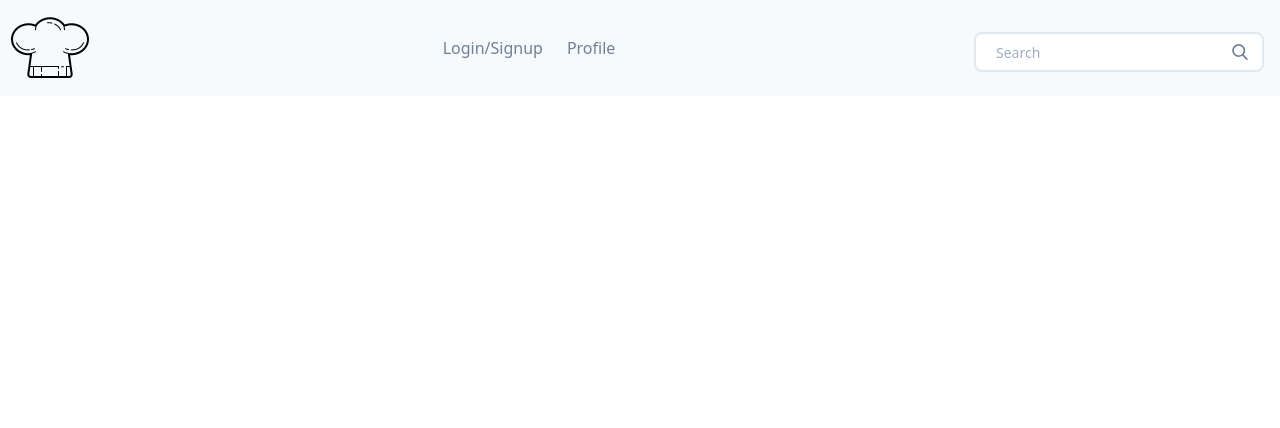
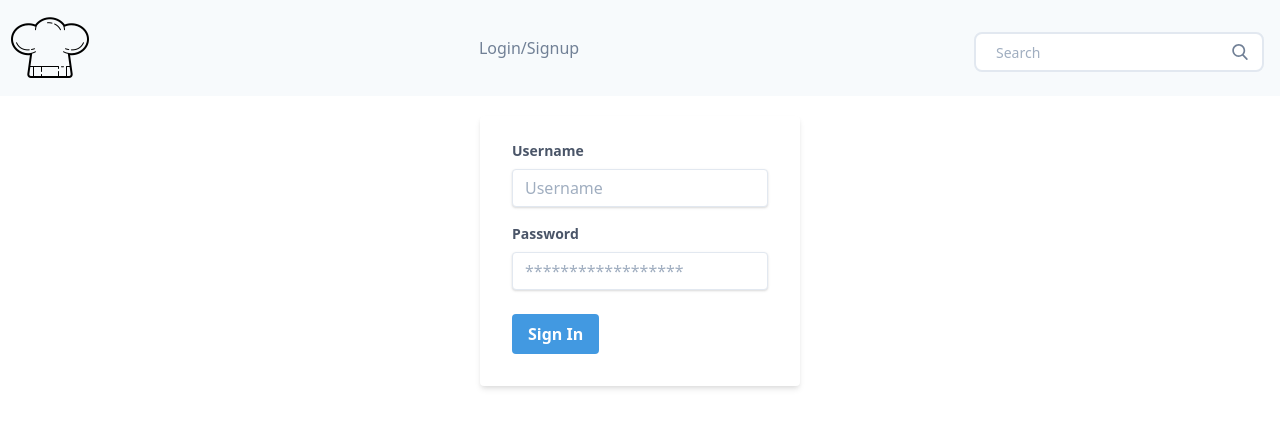
Before and after one commit to dominikvrbic/cooking-frontend, a React (Create React App) app: page /login in a window 1280 px wide. Shown: the top 428 px of the page. Built offline with nearby package versions, Linux system fonts and the light colour scheme.

Commit message:
We Recomend section on homepage

```diff
--- a/src/components/Navbar.tsx
+++ b/src/components/Navbar.tsx
@@ -13,19 +13,19 @@ export const Navbar = (props: Props) => {
         <Link to='/login'>
           <li className='text-gray-600 mx-3 '>Login/Signup</li>
         </Link>
-        <Link to='/profile'>
+        {/* <Link to='/profile'>
           <li className='text-gray-600 mx-3 '>Profile</li>
-        </Link>
+        </Link> */}
       </ul>
-      <div className='pt-2 relative mx-right mx-4 text-gray-600'>
+      <div className='pt-2 relative mx-right mx-4 text-gray-600 '>
         <input
-          className='border-2 border-gray-300 bg-white h-10 px-5 pr-16 rounded-lg text-sm focus:outline-none'
+          className='border-2 border-gray-300 bg-white h-10 px-5 pr-16 rounded-lg text-sm focus:outline-none '
           type='search'
           name='search'
           placeholder='Search'
         />
         <button type='submit' className='absolute right-0 top-0 mt-5 mr-4'>
-          <Search className='text-gray-600 h-4 w-4 fill-current' />
+          <Search className='text-gray-600 h-4 w-4 fill-current ' />
         </button>
       </div>
     </div>
--- a/src/components/WeRecomendCard.tsx
+++ b/src/components/WeRecomendCard.tsx
@@ -5,22 +5,27 @@ export const WeRecomendCard = (props: any) => {
   const { weRecomend } = props;
   const img = weRecomend.image.url;
   const user = weRecomend.users_permissions_user;
-
   return (
-    <Link to={`/recipe/:${weRecomend.slug}`}>
-      <div>
-        <div className='max-w-sm w-full lg:max-w-full lg:flex mx-5 mt-5'>
+    <>
+      <h1 className='text-3xl text-gray-800 text-center pt-10'>We Recomend</h1>
+      <Link
+        to={`/recipe/:${weRecomend.slug}`}
+        className='max-w-sm w-full lg:max-w-full lg:flex mx-5 mt-5 '>
         <div
-            className='h-48 lg:h-auto lg:w-48 flex-none bg-cover rounded-t lg:rounded-t-none lg:rounded-l text-center overflow-hidden'
+          className='h-48 lg:h-auto lg:w-48 flex-none bg-cover rounded-t lg:rounded-t-none lg:rounded-l text-center '
           style={{
             backgroundImage: `url(http://localhost:1337${img})`,
-            }}
-            title='Woman holding a mug'></div>
-          <div className='border-r border-b border-l border-gray-400 lg:border-l-0 lg:border-t lg:border-gray-400 bg-white rounded-b lg:rounded-b-none lg:rounded-r p-4 flex flex-col justify-between leading-normal'>
+          }}></div>
+        <div className='border-r border-b border-l border-gray-400 lg:border-l-0 lg:border-t lg:border-gray-400 bg-white rounded-b lg:rounded-b-none lg:rounded-r p-4 flex flex-col justify-between leading-normal '>
           <div className='mb-8'>
             <div className='text-gray-900 font-bold text-xl mb-2'>
               {weRecomend.name}
             </div>
+            <p className='text-gray-700 text-base'>
+              Lorem ipsum dolor sit amet, consectetur adipisicing elit.
+              Voluptatibus quia, nulla! Maiores et perferendis eaque,
+              exercitationem praesentium nihil.
+            </p>
           </div>
           <div className='flex items-center'>
             <img
@@ -29,13 +34,12 @@ export const WeRecomendCard = (props: any) => {
               alt={user.username}
             />
             <div className='text-sm'>
-                <p className='text-gray-900 leading-none'>{user.username}</p>
-                <p className='text-gray-600'>Aug 18</p>
-              </div>
-            </div>
+              <p className='text-gray-900 leading-none '>{user.username}</p>
+              <p className='text-gray-600'>{weRecomend.updated_at}</p>
             </div>
           </div>
         </div>
       </Link>
+    </>
   );
 };
--- a/src/generated/graphql.tsx
+++ b/src/generated/graphql.tsx
@@ -1454,7 +1454,7 @@ export type GetHomepageQuery = (
       & Pick<Recipe, 'name' | 'slug'>
       & { users_permissions_user?: Maybe<(
         { __typename?: 'UsersPermissionsUser' }
-        & Pick<UsersPermissionsUser, 'username'>
+        & Pick<UsersPermissionsUser, 'username' | 'updated_at'>
         & { avatar?: Maybe<(
           { __typename?: 'UploadFile' }
           & Pick<UploadFile, 'url'>
@@ -1578,6 +1578,7 @@ export const GetHomepageDocument = gql`
     weRecommend {
       users_permissions_user {
         username
+        updated_at
         avatar {
           url
         }
--- a/src/operation.graphql
+++ b/src/operation.graphql
@@ -48,6 +48,7 @@ query getHomepage {
     weRecommend {
       users_permissions_user {
         username
+        updated_at
         avatar {
           url
         }
--- a/src/pages/Home.tsx
+++ b/src/pages/Home.tsx
@@ -11,7 +11,7 @@ export const Home = (props) => {
       {loading ? (
         <Spinner />
       ) : (
-        <div>
+        <div className='container mx-auto'>
           <WeRecomendCard weRecomend={weRecomend} />
         </div>
       )}
--- a/src/pages/LoginPage.tsx
+++ b/src/pages/LoginPage.tsx
@@ -3,5 +3,45 @@ import React from 'react';
 interface Props {}
 
 export const LoginPage = (props: Props) => {
-  return <div></div>;
+  return (
+    <div className='flex justify-center pt-5'>
+      <div className='w-full max-w-xs'>
+        <form className='bg-white shadow-md rounded px-8 pt-6 pb-8 mb-4'>
+          <div className='mb-4'>
+            <label
+              className='block text-gray-700 text-sm font-bold mb-2'
+              htmlFor='username'>
+              Username
+            </label>
+            <input
+              className='shadow appearance-none border rounded w-full py-2 px-3 text-gray-700 leading-tight focus:outline-none focus:shadow-outline'
+              id='username'
+              type='text'
+              placeholder='Username'
+            />
+          </div>
+          <div className='mb-6'>
+            <label
+              className='block text-gray-700 text-sm font-bold mb-2'
+              htmlFor='password'>
+              Password
+            </label>
+            <input
+              className='shadow appearance-none border rounded w-full py-2 px-3 text-gray-700 leading-tight focus:outline-none focus:shadow-outline'
+              id='password'
+              type='password'
+              placeholder='******************'
+            />
+          </div>
+          <div className='flex items-center justify-between'>
+            <button
+              className='bg-blue-500 hover:bg-blue-700 text-white font-bold py-2 px-4 rounded focus:outline-none focus:shadow-outline'
+              type='button'>
+              Sign In
+            </button>
+          </div>
+        </form>
+      </div>
+    </div>
+  );
 };
--- a/src/pages/Profile.tsx
+++ b/src/pages/Profile.tsx
@@ -3,5 +3,5 @@ import React from 'react';
 interface Props {}
 
 export const Profile = (props: Props) => {
-  return <div></div>;
+  return <div>profile</div>;
 };
--- a/src/pages/Recipe.tsx
+++ b/src/pages/Recipe.tsx
@@ -4,7 +4,7 @@ import { useFindRecipeQuery } from '../generated/graphql';
 interface Props {}
 
 export const Recipe = (props: Props) => {
-  const { data, loading, error } = useFindRecipeQuery({
+  const { data, loading } = useFindRecipeQuery({
     variables: {
       slug: 'test',
     },
```
Lines whose indentation alone changed are shown as unchanged.
